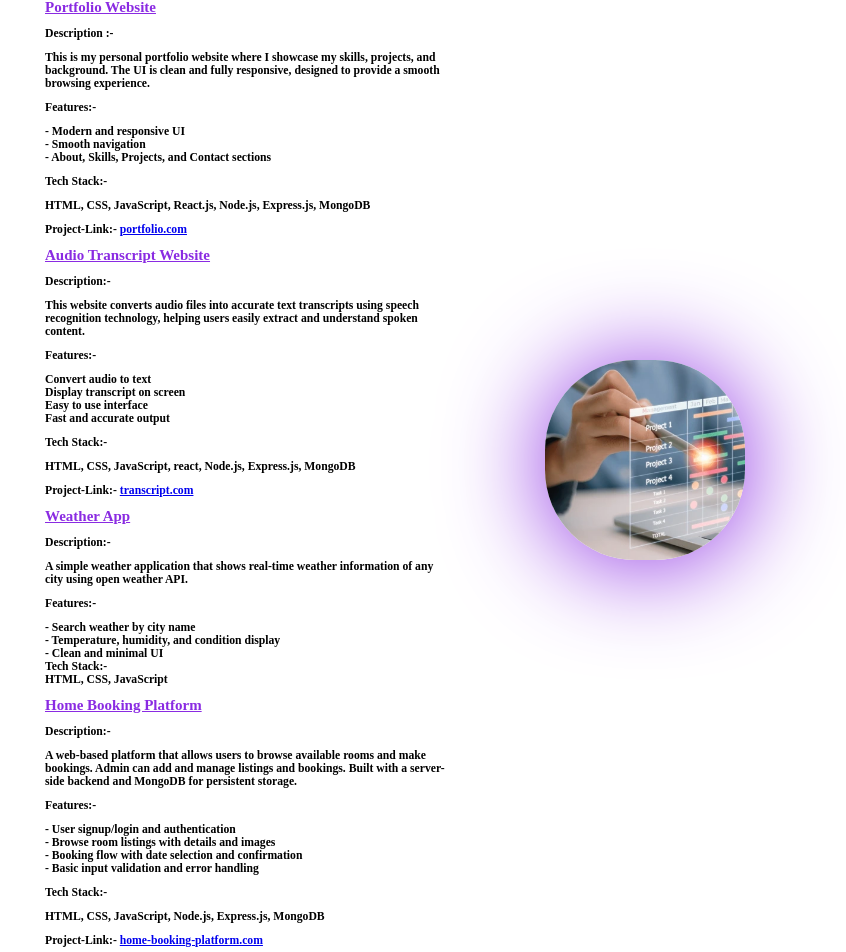
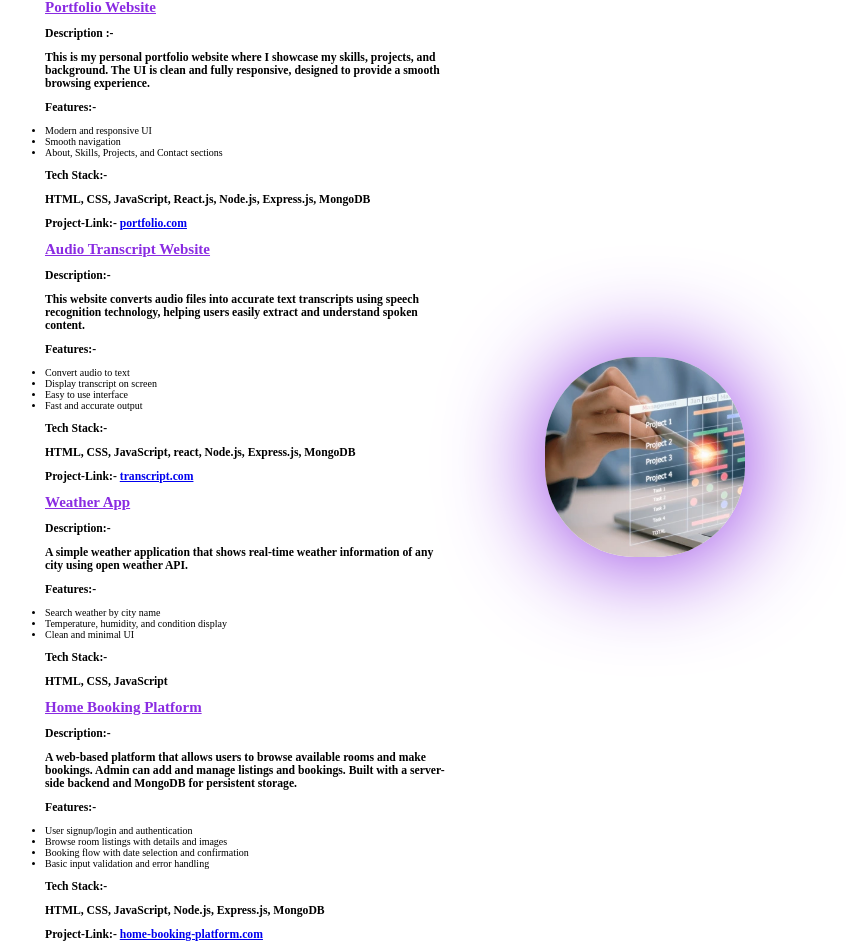
Before and after one commit to vicky-kumar-99/react-portfolio-fronted, a React (Vite) app: page /projects in a window 1280 px wide. Shown: the part 160-1112 px from the top of the page, without its empty margins (210-1056 px from the left). Built offline with nearby package versions, Linux system fonts and the light colour scheme.

Commit message:
some change style code

```diff
--- a/src/pages/About.jsx
+++ b/src/pages/About.jsx
@@ -15,7 +15,7 @@ export default function About() {
                               scalable.</h3>
                             <br></br>
 
-                            <h3> I also have good knowledge of Data Structures and Algorithms (DSA),
+                        <h3> I also have good knowledge of Data Structures and Algorithms (DSA),
                               which helps me write efficient and optimized code. I enjoy solving
                                logical problems and improving application performance.</h3>
                                <br></br>
@@ -26,6 +26,22 @@ export default function About() {
                               real-world impactful projects.
 
                         </h3>
+                        <br></br>
+
+                        <h3>
+                           I also have practical knowledge of productivity tools like Microsoft Excel,
+                           Microsoft Word and Microsoft PowerPoint. I use these tools for data management,
+                           document formatting and creating professional presentations.
+                        </h3>
+                        <br></br>
+
+                        <h3>
+                           Along with development, I also have skills in content writing.
+                           I can write simple and informative articles, blog posts and
+                           technical documentation for websites.
+                        </h3>
+
+
                         <br></br>
                         <br></br>
                         <br></br>
--- a/src/pages/Projects.jsx
+++ b/src/pages/Projects.jsx
@@ -19,11 +19,14 @@ export default function About() {
                         <br></br>
                         <h3>Features:- </h3>
                          <br></br>
-                        <h3>- Modern and responsive UI </h3>
+                         <ul className="features">
+                            <li> Modern and responsive UI </li>
 
-                        <h3>- Smooth navigation </h3>
+                             <li> Smooth navigation </li>
 
-                        <h3>- About, Skills, Projects, and Contact sections</h3>
+                             <li> About, Skills, Projects, and Contact sections</li>
+                         </ul>
+
                         <br></br>
                         <h3>Tech Stack:- </h3>
                          <br></br>
@@ -44,13 +47,15 @@ export default function About() {
                         <br></br>
                         <h3>Features:-</h3>
                         <br></br>
-                        <h3>Convert audio to text</h3>
+                        <ul className="features">
+                            <li>Convert audio to text</li>
 
-                        <h3>Display transcript on screen</h3>
+                            <li>Display transcript on screen</li>
 
-                        <h3>Easy to use interface</h3>
+                            <li>Easy to use interface</li>
 
-                        <h3>Fast and accurate output</h3>
+                            <li>Fast and accurate output</li>
+                        </ul>
                         <br></br>
                         <h3>Tech Stack:-</h3>
                         <br></br>
@@ -68,13 +73,16 @@ export default function About() {
                         <br></br>
                         <h3>Features:-</h3>
                         <br></br>
-                        <h3>- Search weather by city name</h3>
+                        <ul className="features">
+                            <li> Search weather by city name</li>
 
-                        <h3>- Temperature, humidity, and condition display</h3>
+                            <li> Temperature, humidity, and condition display</li>
 
-                        <h3>- Clean and minimal UI</h3>
-
+                            <li> Clean and minimal UI</li>
+                        </ul>
+                        <br></br>
                         <h3>Tech Stack:- </h3>
+                        <br></br>
                         <h3> HTML, CSS, JavaScript</h3>
 
                         <br></br>
@@ -90,13 +98,15 @@ export default function About() {
                         <br></br>
                         <h3>Features:-</h3>
                         <br></br>
-                        <h3>- User signup/login and authentication</h3>
+                        <ul className="features">
+                            <li> User signup/login and authentication</li>
 
-                        <h3>- Browse room listings with details and images</h3>
+                            <li> Browse room listings with details and images</li>
 
-                        <h3>- Booking flow with date selection and confirmation</h3>
+                            <li> Booking flow with date selection and confirmation</li>
 
-                        <h3>- Basic input validation and error handling</h3>
+                            <li> Basic input validation and error handling</li>
+                        </ul>
                         <br></br>
                         <h3>Tech Stack:-</h3>
                         <br></br>
--- a/src/pages/Skills.jsx
+++ b/src/pages/Skills.jsx
@@ -17,12 +17,24 @@ export default function Skills() {
                         <h2>Skills & Tools I Work With</h2>
                         <br></br>
                         <h3>Technologies and tools I use to build web applications.</h3>
-                        <h3>- Frontend: HTML, CSS, JavaScript, React.js</h3>
-                        <h3>- Backend: Node.js, Express.js</h3>
-                        <h3>- Database: MongoDB, SQL</h3>
-                        <h3>- Other: Git, GitHub, Postman, VS Code</h3>
-                        <h3>- Core: Data Structures and Algorithms (DSA) with java, Problem Solving</h3>
-                        <h3>- UI/UX: Clean and user-centered design approach</h3>
+                        <ul className="features">
+                            <li> Frontend: HTML, CSS, JavaScript, React.js</li>
+                            <li> Backend: Node.js, Express.js</li>
+                            <li> Database: MongoDB, SQL</li>
+                            <li> Other: Git, GitHub, Postman, VS Code</li>
+                            <li> Core: Data Structures and Algorithms (DSA) with java, Problem Solving</li>
+                            <li> UI/UX: Clean and user-centered design approach</li>
+                        </ul>
+                        <br></br>
+
+                        <h3>Also I Know</h3>
+                        <br></br>
+                        <ul>
+                            <li>Microsoft Excel</li>
+                            <li>Microsoft Word</li>
+                            <li>Microsoft PowerPoint</li>
+                            <li>Content Writing</li>
+                        </ul>
 
                         <br></br>
                         <br></br>
```
